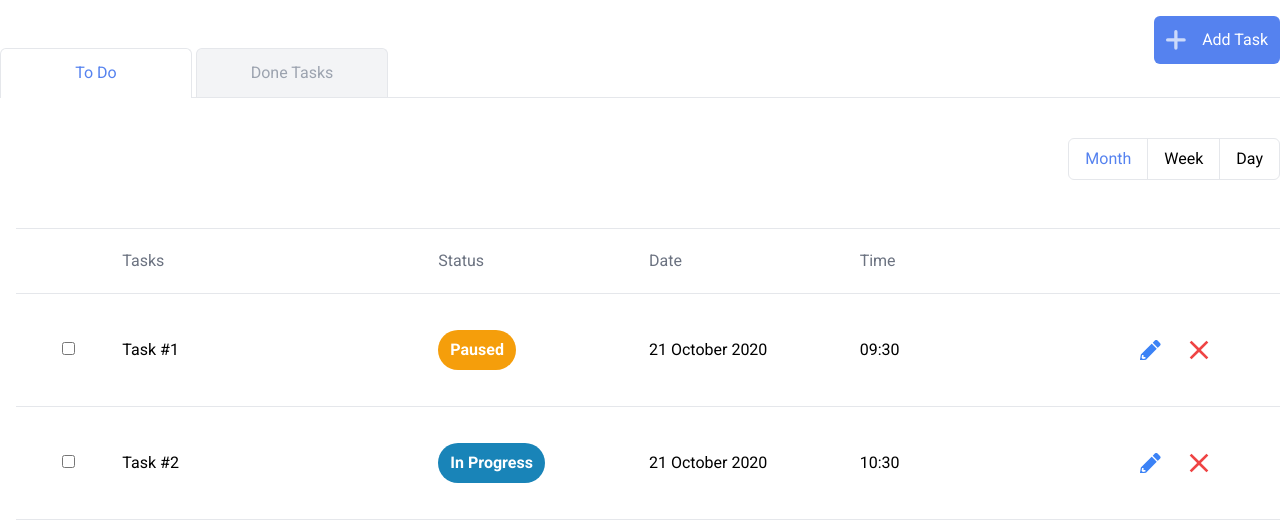
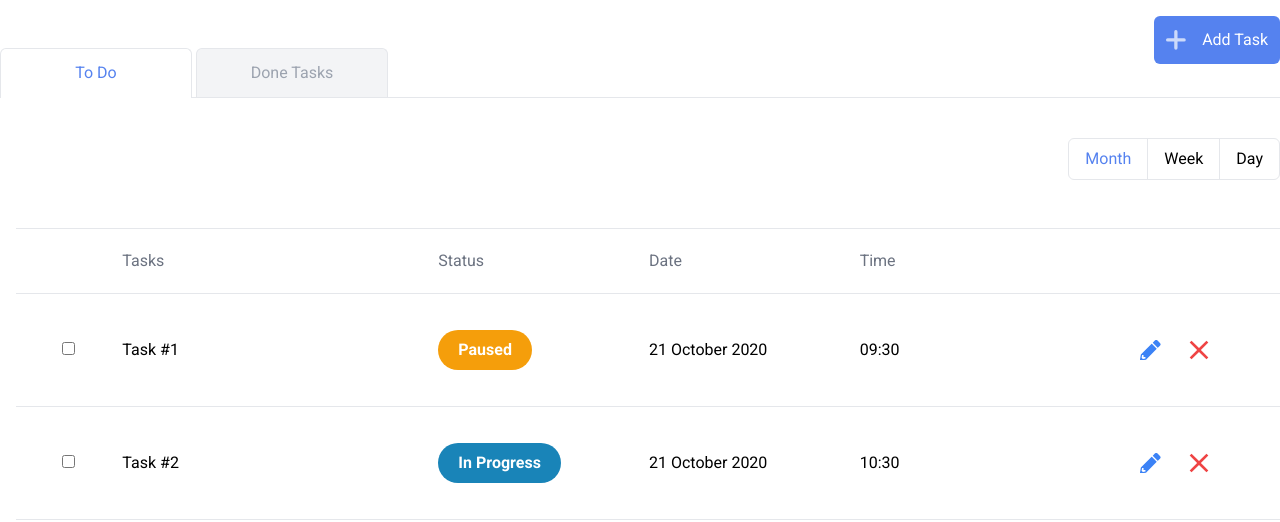
Before and after one commit to FahimAgahi/todolist, a React (Create React App) app: page / in a window 1280 px wide. Shown: the top 522 px of the page. Built offline with nearby package versions, Linux system fonts and the light colour scheme.

Commit message:
Filtering tasks based on time

```diff
--- a/src/App.tsx
+++ b/src/App.tsx
@@ -77,7 +77,7 @@ const App: React.FC = () => {
         id: Date.now().toString(),
         tasks: data.tasks,
         status: data.status,
-        date: convertDate(data),
+        date: convertDateToString(data),
         time: data.time,
         checked: false,
       },
@@ -92,19 +92,24 @@ const App: React.FC = () => {
       setBackUpRows(rows.filter((row) => (row.checked ? row : null)));
     }
   }, [rows, statusTab]);
+
   const [isEditClicked, setEditClicked] = useState<boolean>(false);
   const editRow = (d: Row): void => {
     if (isEditMode) {
       setEditClicked(true);
-      setRows([...rows.filter((row) => d.id !== row.id), d]);
+      setRows([
+        ...rows.filter((row) => d.id !== row.id),
+        { ...d, date: convertDateToString(d) },
+      ]);
     } else {
       setEditClicked(false);
       addNewRow();
     }
     setModalOpen(false);
   };
+
   const onEditAction = (d: Row): void => {
-    setData(d);
+    setData({ ...d, date: convertStringToDate(d) });
     setIsEditMode(true);
     setModalOpen(true);
     setEditClicked(isEditClicked);
@@ -115,9 +120,10 @@ const App: React.FC = () => {
   };
 
   const [dayTab, setDayTab] = useState<number>(0);
+
   const tabs = ['Month', 'Week', 'Day'];
 
-  const convertDate = (input: Row): string => {
+  const convertDateToString = (input: Row): string => {
     const date = new Date(input.date);
     const today = date.toLocaleDateString('en-GB', {
       day: 'numeric',
@@ -125,6 +131,63 @@ const App: React.FC = () => {
       year: 'numeric',
     });
     return today;
+  };
+  const convertStringToDate = (input: Row): string => {
+    const date = new Date(input.date);
+    const tempDate = date.toLocaleDateString('fr-CA', {
+      year: 'numeric',
+      month: '2-digit',
+      day: '2-digit',
+    });
+
+    return tempDate;
+  };
+  const [filterRows, setFilterRows] = useState<Row[]>(rows);
+  const setFilterList = (i: number): void => {
+    if (i === 0) {
+      filterDate(0);
+      setDayTab(0);
+    } else if (i === 1) {
+      filterDate(1);
+      setDayTab(1);
+    } else if (i === 2) {
+      filterDate(2);
+      setDayTab(2);
+    }
+  };
+  // eslint-disable-next-line @typescript-eslint/no-explicit-any
+  const filterDate = (index: number): any => {
+    const current = new Date();
+    setFilterRows(
+      filterRows.map((row) => {
+        const date = convertStringToDate(row);
+        if (current.getFullYear().toString() === date.split('-')[2]) {
+          switch (index) {
+            case 0:
+              if (current.getMonth().toString() === date.split('-')[0]) {
+                return row;
+              }
+              break;
+            case 1:
+              if (
+                current.getDay() < parseInt(date.split('-')[1]) &&
+                parseInt(date.split('-')[1]) < current.getDay() + 7
+              ) {
+                return row;
+              }
+              break;
+            case 2:
+              if (
+                current.getDay().toString() === date.split('-')[1] &&
+                current.getMonth().toString() === date.split('-')[0]
+              ) {
+                return row;
+              }
+          }
+        }
+        return row;
+      }),
+    );
   };
 
   const columns = [
@@ -217,9 +280,9 @@ const App: React.FC = () => {
 
         <div className={'flex item-center justify-end'}>
           <ButtonGroup
+            setFilterList={setFilterList}
             tabs={tabs}
             value={dayTab}
-            setDayTab={setDayTab}
           ></ButtonGroup>
         </div>
         <div className="mt-4 ml-4 mt-12">
--- a/src/components/ButtonGroup.tsx
+++ b/src/components/ButtonGroup.tsx
@@ -3,20 +3,25 @@ import React from 'react';
 type ButtonGroupType = {
   tabs: string[];
   value: number;
-  setDayTab: React.Dispatch<React.SetStateAction<number>>;
+  //setDayTab: React.Dispatch<React.SetStateAction<number>>;
+  setFilterList: (i: number) => void;
 };
-const ButtonGroup: React.FC<ButtonGroupType> = ({ tabs, value, setDayTab }) => {
+const ButtonGroup: React.FC<ButtonGroupType> = ({
+  tabs,
+  value,
+  setFilterList,
+}) => {
   return (
     <div className="border border-black w-fit-content rounded-md ">
       <ul className="flex items-center">
         {tabs.map((item, i) => (
           <li
-            key={'item'}
+            key={i}
             className={`py-2 px-4 cursor-pointer ${
               i !== tabs.length - 1 && 'border-r border-black '
             } ${value === i && 'text-primary'}`}
           >
-            <button onClick={(): void => setDayTab(i)}>{item}</button>
+            <button onClick={(): void => setFilterList(i)}>{item}</button>
           </li>
         ))}
       </ul>
--- a/src/components/Table.tsx
+++ b/src/components/Table.tsx
@@ -26,10 +26,18 @@ const Table: React.FC<TableType> = ({
   const changeStatus = (rowInput: Row): void => {
     setRows(
       rows.map((row) =>
-        row.id === rowInput.id
+        row.id === rowInput.id &&
+        (row.status === 'In Progress' || row.status === 'Paused')
           ? {
               ...row,
               checked: !row.checked,
+              status: 'Done',
+            }
+          : row.id === rowInput.id && row.status === 'Done'
+          ? {
+              ...row,
+              checked: !row.checked,
+              status: 'In Progress',
             }
           : row,
       ),
@@ -37,6 +45,7 @@ const Table: React.FC<TableType> = ({
   };
   return (
     <table className="border-t border-black w-full border-opacity-10">
+      <tbody>
         <tr className="w-full border-b border-black  text-left ">
           {withCheckBox && (
             <th
@@ -59,9 +68,9 @@ const Table: React.FC<TableType> = ({
             />
           )}
         </tr>
-      {backUpRows.map((row, i) => (
+        {backUpRows.map((row) => (
           <tr
-          key={i}
+            key={row.id}
             className="w-full text-left text-black font-normal text-base border-b border-black"
           >
             {withCheckBox && (
@@ -77,8 +86,14 @@ const Table: React.FC<TableType> = ({
             <td className="py-8 text-left">
               <div
                 className={`${
-                row.status === 'In Progress' ? 'bg-buttonBlue' : 'bg-yellow-500'
-              } px-3 py-2 text-white rounded-full w-fit-content font-bold inline-block`}
+                  row.status === 'In Progress'
+                    ? 'bg-buttonBlue'
+                    : row.status === 'Paused'
+                    ? 'bg-yellow-500'
+                    : row.status === 'Done'
+                    ? 'bg-green-400'
+                    : ''
+                } px-5 py-2 text-white rounded-full w-fit-content font-bold inline-block`}
               >
                 {row.status}
               </div>
@@ -128,6 +143,7 @@ const Table: React.FC<TableType> = ({
             )}
           </tr>
         ))}
+      </tbody>
     </table>
   );
 };
```
Lines whose indentation alone changed are shown as unchanged.
